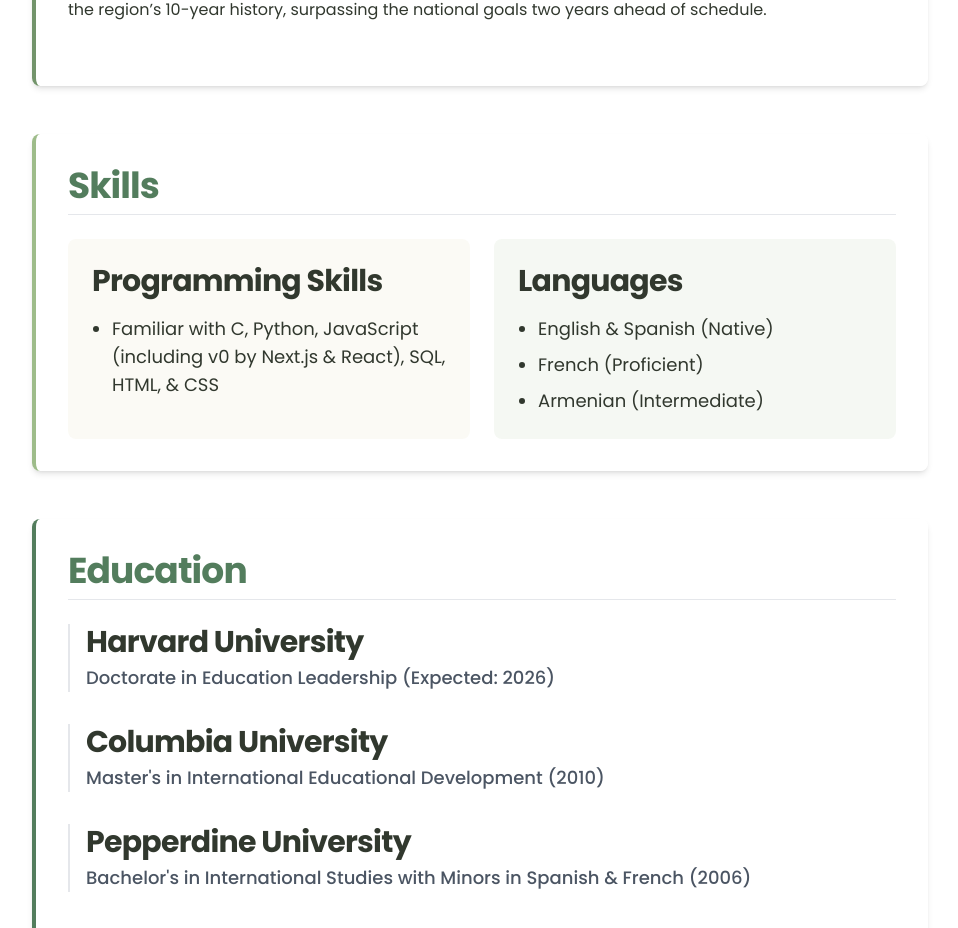
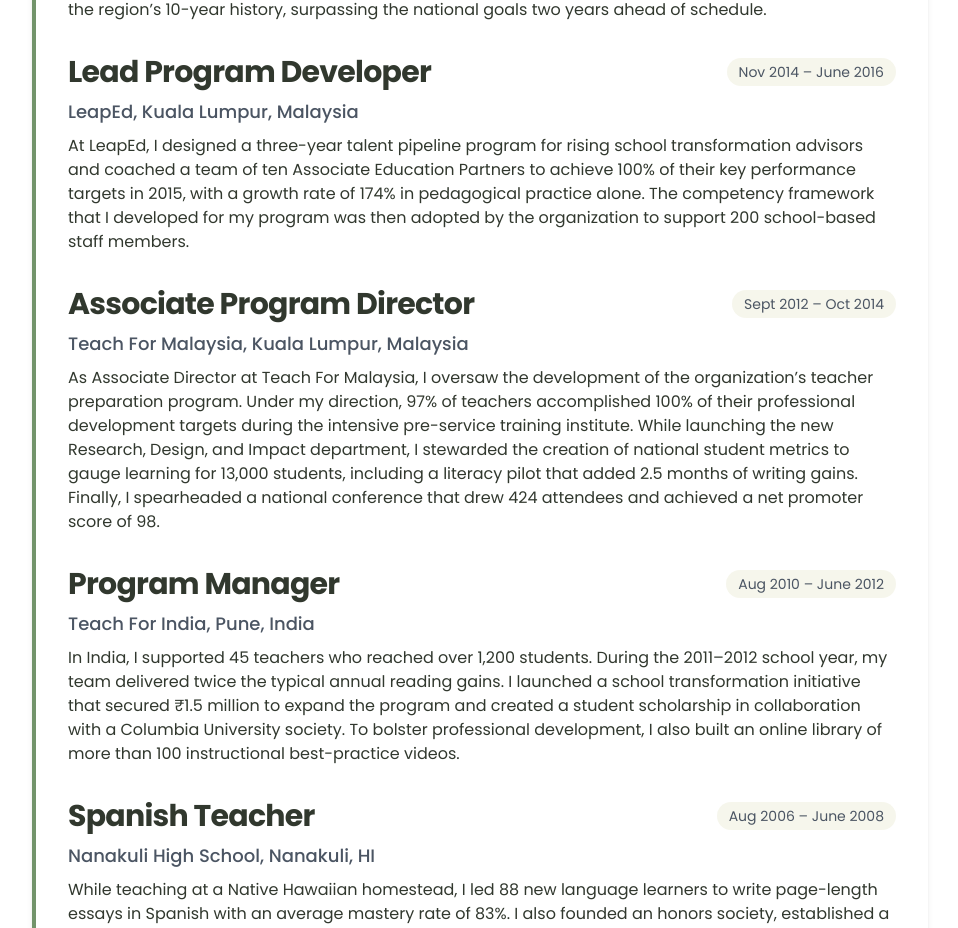
Before and after one commit to ruizclark/personal-website, a Next.js app: page /experience in a window 1280 px wide. Shown: the part 1135-2063 px from the top of the page, without its empty margins (160-1118 px from the left). Built offline with nearby package versions, Linux system fonts and the light colour scheme.

Commit message:
Completed work history section

```diff
--- a/app/experience/page.tsx
+++ b/app/experience/page.tsx
@@ -95,6 +95,67 @@ export default function Experience() {
                     At Teach For America Colorado, I oversaw efforts to transform cohort culture for the Denver region—supporting 115 teacher leaders and over 1,500 alumni—moving the site from one of the bottom five in the nation to the top quartile. My team achieved the highest participant satisfaction ever recorded in the region’s 10-year history, surpassing the national goals two years ahead of schedule.
                   </p>
                 </div>
+
+                <div className="mb-8">
+                  <div className="flex flex-col md:flex-row md:items-center justify-between mb-2">
+                    <h3 className="mb-0">Lead Program Developer</h3>
+                    <p className="text-gray-600 dark:text-gray-400 bg-beige-300/20 px-3 py-1 rounded-full text-sm">
+                      Nov 2014 – June 2016
+                    </p>
+                  </div>
+                  <p className="text-lg font-medium text-gray-600 dark:text-gray-400 mb-2">
+                    LeapEd, Kuala Lumpur, Malaysia
+                  </p>
+                  <p className="text-base mb-8 text-left">
+                    At LeapEd, I designed a three-year talent pipeline program for rising school transformation advisors and coached a team of ten Associate Education Partners to achieve 100% of their key performance targets in 2015, with a growth rate of 174% in pedagogical practice alone. The competency framework that I developed for my program was then adopted by the organization to support 200 school-based staff members.
+                  </p>
+                </div>
+
+                <div className="mb-8">
+                  <div className="flex flex-col md:flex-row md:items-center justify-between mb-2">
+                    <h3 className="mb-0">Associate Program Director</h3>
+                    <p className="text-gray-600 dark:text-gray-400 bg-beige-300/20 px-3 py-1 rounded-full text-sm">
+                      Sept 2012 – Oct 2014
+                    </p>
+                  </div>
+                  <p className="text-lg font-medium text-gray-600 dark:text-gray-400 mb-2">
+                    Teach For Malaysia, Kuala Lumpur, Malaysia
+                  </p>
+                  <p className="text-base mb-8 text-left">
+                    As Associate Director at Teach For Malaysia, I oversaw the development of the organization’s teacher preparation program. Under my direction, 97% of teachers accomplished 100% of their professional development targets during the intensive pre-service training institute. While launching the new Research, Design, and Impact department, I stewarded the creation of national student metrics to gauge learning for 13,000 students, including a literacy pilot that added 2.5 months of writing gains. Finally, I spearheaded a national conference that drew 424 attendees and achieved a net promoter score of 98.
+                  </p>
+                </div>
+
+                <div className="mb-8">
+                  <div className="flex flex-col md:flex-row md:items-center justify-between mb-2">
+                    <h3 className="mb-0">Program Manager</h3>
+                    <p className="text-gray-600 dark:text-gray-400 bg-beige-300/20 px-3 py-1 rounded-full text-sm">
+                      Aug 2010 – June 2012
+                    </p>
+                  </div>
+                  <p className="text-lg font-medium text-gray-600 dark:text-gray-400 mb-2">
+                    Teach For India, Pune, India
+                  </p>
+                  <p className="text-base mb-8 text-left">
+                    In India, I supported 45 teachers who reached over 1,200 students. During the 2011–2012 school year, my team delivered twice the typical annual reading gains. I launched a school transformation initiative that secured ₹1.5 million to expand the program and created a student scholarship in collaboration with a Columbia University society. To bolster professional development, I also built an online library of more than 100 instructional best-practice videos.
+                  </p>
+                </div>
+
+                <div className="mb-8">
+                  <div className="flex flex-col md:flex-row md:items-center justify-between mb-2">
+                    <h3 className="mb-0">Spanish Teacher</h3>
+                    <p className="text-gray-600 dark:text-gray-400 bg-beige-300/20 px-3 py-1 rounded-full text-sm">
+                      Aug 2006 – June 2008
+                    </p>
+                  </div>
+                  <p className="text-lg font-medium text-gray-600 dark:text-gray-400 mb-2">
+                    Nanakuli High School, Nanakuli, HI
+                  </p>
+                  <p className="text-base mb-8 text-left">
+                    While teaching at a Native Hawaiian homestead, I led 88 new language learners to write page-length essays in Spanish with an average mastery rate of 83%. I also founded an honors society, established a college scholarship, and launched a summer travel program. During the 2007-2008 school year, I received a "Teacher of the Year" award.
+                  </p>
+                </div>
+
               </div>
             </motion.section>
 
```
